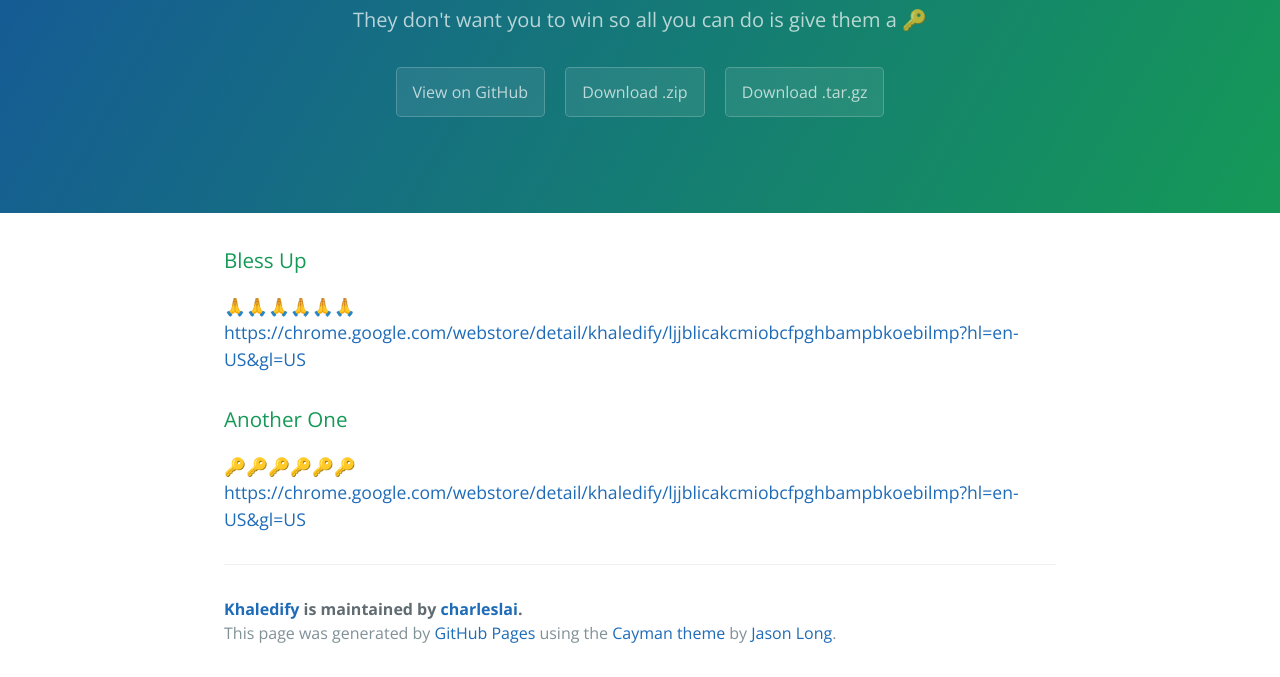
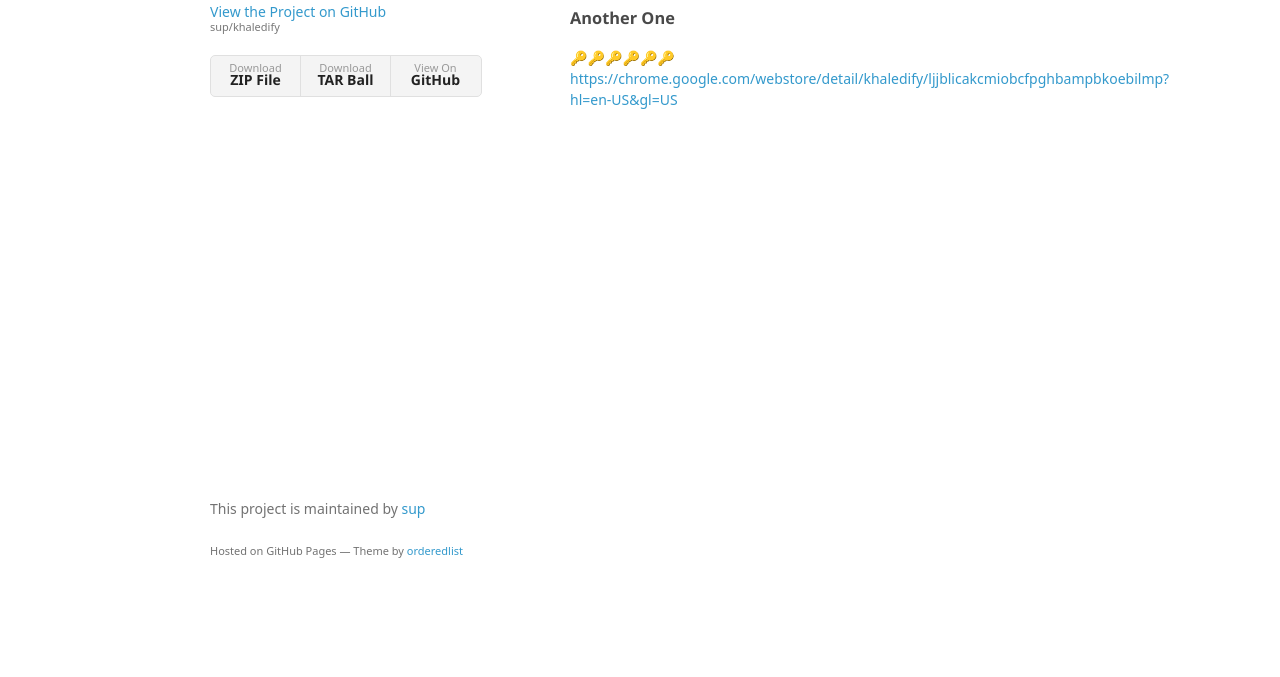
Before and after one commit to sup/khaledify, a plain HTML site: page index.html in a window 1280 px wide. Shown: the part 170-847 px from the top of the page. After the commit the page ends 800 px from the top, so only its background shows below. Drawn offline with nearby package versions, Linux system fonts and the light colour scheme; a web font is replaced by a local one.

Commit message:
Create gh-pages branch via GitHub

```diff
--- a/index.html
+++ b/index.html
@@ -1,53 +1,51 @@
-<!DOCTYPE html>
-<html lang="en-us">
+<!doctype html>
+<html>
   <head>
-    <meta charset="UTF-8">
-    <title>Khaledify by charleslai</title>
-    <meta name="viewport" content="width=device-width, initial-scale=1">
-    <link rel="stylesheet" type="text/css" href="stylesheets/normalize.css" media="screen">
-    <link href='https://fonts.googleapis.com/css?family=Open+Sans:400,700' rel='stylesheet' type='text/css'>
-    <link rel="stylesheet" type="text/css" href="stylesheets/stylesheet.css" media="screen">
-    <link rel="stylesheet" type="text/css" href="stylesheets/github-light.css" media="screen">
+    <meta charset="utf-8">
+    <meta http-equiv="X-UA-Compatible" content="chrome=1">
+    <title>Khaledify by sup</title>
+
+    <link rel="stylesheet" href="stylesheets/styles.css">
+    <link rel="stylesheet" href="stylesheets/github-light.css">
+    <meta name="viewport" content="width=device-width">
+    <!--[if lt IE 9]>
+    <script src="//html5shiv.googlecode.com/svn/trunk/html5.js"></script>
+    <![endif]-->
   </head>
   <body>
-    <section class="page-header">
-      <h1 class="project-name">Khaledify</h1>
-      <h2 class="project-tagline">They don&#39;t want you to win so all you can do is give them a 🔑 </h2>
-      <a href="https://github.com/charleslai/khaledify" class="btn">View on GitHub</a>
-      <a href="https://github.com/charleslai/khaledify/zipball/master" class="btn">Download .zip</a>
-      <a href="https://github.com/charleslai/khaledify/tarball/master" class="btn">Download .tar.gz</a>
-    </section>
+    <div class="wrapper">
+      <header>
+        <h1>Khaledify</h1>
+        <p>They don&#39;t want you to win so all you can do is give them a 🔑 </p>
 
-    <section class="main-content">
-      <h3>
-<a id="bless-up" class="anchor" href="#bless-up" aria-hidden="true"><span class="octicon octicon-link"></span></a>Bless Up</h3>
+        <p class="view"><a href="https://github.com/sup/khaledify">View the Project on GitHub <small>sup/khaledify</small></a></p>
+
+
+        <ul>
+          <li><a href="https://github.com/sup/khaledify/zipball/master">Download <strong>ZIP File</strong></a></li>
+          <li><a href="https://github.com/sup/khaledify/tarball/master">Download <strong>TAR Ball</strong></a></li>
+          <li><a href="https://github.com/sup/khaledify">View On <strong>GitHub</strong></a></li>
+        </ul>
+      </header>
+      <section>
+        <h3>
+<a id="bless-up" class="anchor" href="#bless-up" aria-hidden="true"><span aria-hidden="true" class="octicon octicon-link"></span></a>Bless Up</h3>
 
 <p><g-emoji alias="pray" fallback-src="https://assets-cdn.github.com/images/icons/emoji/unicode/1f64f.png">🙏</g-emoji><g-emoji alias="pray" fallback-src="https://assets-cdn.github.com/images/icons/emoji/unicode/1f64f.png">🙏</g-emoji><g-emoji alias="pray" fallback-src="https://assets-cdn.github.com/images/icons/emoji/unicode/1f64f.png">🙏</g-emoji><g-emoji alias="pray" fallback-src="https://assets-cdn.github.com/images/icons/emoji/unicode/1f64f.png">🙏</g-emoji><g-emoji alias="pray" fallback-src="https://assets-cdn.github.com/images/icons/emoji/unicode/1f64f.png">🙏</g-emoji><g-emoji alias="pray" fallback-src="https://assets-cdn.github.com/images/icons/emoji/unicode/1f64f.png">🙏</g-emoji>
 <a href="https://chrome.google.com/webstore/detail/khaledify/ljjblicakcmiobcfpghbampbkoebilmp?hl=en-US&amp;gl=US">https://chrome.google.com/webstore/detail/khaledify/ljjblicakcmiobcfpghbampbkoebilmp?hl=en-US&amp;gl=US</a></p>
 
 <h3>
-<a id="another-one" class="anchor" href="#another-one" aria-hidden="true"><span class="octicon octicon-link"></span></a>Another One</h3>
+<a id="another-one" class="anchor" href="#another-one" aria-hidden="true"><span aria-hidden="true" class="octicon octicon-link"></span></a>Another One</h3>
 
 <p><g-emoji alias="key" fallback-src="https://assets-cdn.github.com/images/icons/emoji/unicode/1f511.png">🔑</g-emoji><g-emoji alias="key" fallback-src="https://assets-cdn.github.com/images/icons/emoji/unicode/1f511.png">🔑</g-emoji><g-emoji alias="key" fallback-src="https://assets-cdn.github.com/images/icons/emoji/unicode/1f511.png">🔑</g-emoji><g-emoji alias="key" fallback-src="https://assets-cdn.github.com/images/icons/emoji/unicode/1f511.png">🔑</g-emoji><g-emoji alias="key" fallback-src="https://assets-cdn.github.com/images/icons/emoji/unicode/1f511.png">🔑</g-emoji><g-emoji alias="key" fallback-src="https://assets-cdn.github.com/images/icons/emoji/unicode/1f511.png">🔑</g-emoji>
 <a href="https://chrome.google.com/webstore/detail/khaledify/ljjblicakcmiobcfpghbampbkoebilmp?hl=en-US&amp;gl=US">https://chrome.google.com/webstore/detail/khaledify/ljjblicakcmiobcfpghbampbkoebilmp?hl=en-US&amp;gl=US</a></p>
+      </section>
+      <footer>
+        <p>This project is maintained by <a href="https://github.com/sup">sup</a></p>
+        <p><small>Hosted on GitHub Pages &mdash; Theme by <a href="https://github.com/orderedlist">orderedlist</a></small></p>
+      </footer>
+    </div>
+    <script src="javascripts/scale.fix.js"></script>
 
-      <footer class="site-footer">
-        <span class="site-footer-owner"><a href="https://github.com/charleslai/khaledify">Khaledify</a> is maintained by <a href="https://github.com/charleslai">charleslai</a>.</span>
-
-        <span class="site-footer-credits">This page was generated by <a href="https://pages.github.com">GitHub Pages</a> using the <a href="https://github.com/jasonlong/cayman-theme">Cayman theme</a> by <a href="https://twitter.com/jasonlong">Jason Long</a>.</span>
-      </footer>
-
-    </section>
-
-  <script>
-    (function(i,s,o,g,r,a,m){i['GoogleAnalyticsObject']=r;i[r]=i[r]||function(){
-    (i[r].q=i[r].q||[]).push(arguments)},i[r].l=1*new Date();a=s.createElement(o),
-    m=s.getElementsByTagName(o)[0];a.async=1;a.src=g;m.parentNode.insertBefore(a,m)
-    })(window,document,'script','//www.google-analytics.com/analytics.js','ga');
-
-    ga('create', 'UA-71930053-2', 'auto');
-    ga('send', 'pageview');
-
-  </script>
   </body>
 </html>
--- /dev/null
+++ b/javascripts/scale.fix.js
@@ -0,0 +1,17 @@
+var metas = document.getElementsByTagName('meta');
+var i;
+if (navigator.userAgent.match(/iPhone/i)) {
+  for (i=0; i<metas.length; i++) {
+    if (metas[i].name == "viewport") {
+      metas[i].content = "width=device-width, minimum-scale=1.0, maximum-scale=1.0";
+    }
+  }
+  document.addEventListener("gesturestart", gestureStart, false);
+}
+function gestureStart() {
+  for (i=0; i<metas.length; i++) {
+    if (metas[i].name == "viewport") {
+      metas[i].content = "width=device-width, minimum-scale=0.25, maximum-scale=1.6";
+    }
+  }
+}
--- /dev/null
+++ b/stylesheets/styles.css
@@ -0,0 +1,324 @@
+@font-face {
+  font-family: 'Noto Sans';
+  font-weight: 400;
+  font-style: normal;
+  src: url('../fonts/Noto-Sans-regular/Noto-Sans-regular.eot');
+  src: url('../fonts/Noto-Sans-regular/Noto-Sans-regular.eot?#iefix') format('embedded-opentype'),
+       local('Noto Sans'),
+       local('Noto-Sans-regular'),
+       url('../fonts/Noto-Sans-regular/Noto-Sans-regular.woff2') format('woff2'),
+       url('../fonts/Noto-Sans-regular/Noto-Sans-regular.woff') format('woff'),
+       url('../fonts/Noto-Sans-regular/Noto-Sans-regular.ttf') format('truetype'),
+       url('../fonts/Noto-Sans-regular/Noto-Sans-regular.svg#NotoSans') format('svg');
+}
+
+@font-face {
+  font-family: 'Noto Sans';
+  font-weight: 700;
+  font-style: normal;
+  src: url('../fonts/Noto-Sans-700/Noto-Sans-700.eot');
+  src: url('../fonts/Noto-Sans-700/Noto-Sans-700.eot?#iefix') format('embedded-opentype'),
+       local('Noto Sans Bold'),
+       local('Noto-Sans-700'),
+       url('../fonts/Noto-Sans-700/Noto-Sans-700.woff2') format('woff2'),
+       url('../fonts/Noto-Sans-700/Noto-Sans-700.woff') format('woff'),
+       url('../fonts/Noto-Sans-700/Noto-Sans-700.ttf') format('truetype'),
+       url('../fonts/Noto-Sans-700/Noto-Sans-700.svg#NotoSans') format('svg');
+}
+
+@font-face {
+  font-family: 'Noto Sans';
+  font-weight: 400;
+  font-style: italic;
+  src: url('../fonts/Noto-Sans-italic/Noto-Sans-italic.eot');
+  src: url('../fonts/Noto-Sans-italic/Noto-Sans-italic.eot?#iefix') format('embedded-opentype'),
+       local('Noto Sans Italic'),
+       local('Noto-Sans-italic'),
+       url('../fonts/Noto-Sans-italic/Noto-Sans-italic.woff2') format('woff2'),
+       url('../fonts/Noto-Sans-italic/Noto-Sans-italic.woff') format('woff'),
+       url('../fonts/Noto-Sans-italic/Noto-Sans-italic.ttf') format('truetype'),
+       url('../fonts/Noto-Sans-italic/Noto-Sans-italic.svg#NotoSans') format('svg');
+}
+
+@font-face {
+  font-family: 'Noto Sans';
+  font-weight: 700;
+  font-style: italic;
+  src: url('../fonts/Noto-Sans-700italic/Noto-Sans-700italic.eot');
+  src: url('../fonts/Noto-Sans-700italic/Noto-Sans-700italic.eot?#iefix') format('embedded-opentype'),
+       local('Noto Sans Bold Italic'),
+       local('Noto-Sans-700italic'),
+       url('../fonts/Noto-Sans-700italic/Noto-Sans-700italic.woff2') format('woff2'),
+       url('../fonts/Noto-Sans-700italic/Noto-Sans-700italic.woff') format('woff'),
+       url('../fonts/Noto-Sans-700italic/Noto-Sans-700italic.ttf') format('truetype'),
+       url('../fonts/Noto-Sans-700italic/Noto-Sans-700italic.svg#NotoSans') format('svg');
+}
+
+body {
+  background-color: #fff;
+  padding:50px;
+  font: 14px/1.5 "Noto Sans", "Helvetica Neue", Helvetica, Arial, sans-serif;
+  color:#727272;
+  font-weight:400;
+}
+
+h1, h2, h3, h4, h5, h6 {
+  color:#222;
+  margin:0 0 20px;
+}
+
+p, ul, ol, table, pre, dl {
+  margin:0 0 20px;
+}
+
+h1, h2, h3 {
+  line-height:1.1;
+}
+
+h1 {
+  font-size:28px;
+}
+
+h2 {
+  color:#393939;
+}
+
+h3, h4, h5, h6 {
+  color:#494949;
+}
+
+a {
+  color:#39c;
+  text-decoration:none;
+}
+
+a:hover {
+  color:#069;
+}
+
+a small {
+  font-size:11px;
+  color:#777;
+  margin-top:-0.3em;
+  display:block;
+}
+
+a:hover small {
+  color:#777;
+}
+
+.wrapper {
+  width:860px;
+  margin:0 auto;
+}
+
+blockquote {
+  border-left:1px solid #e5e5e5;
+  margin:0;
+  padding:0 0 0 20px;
+  font-style:italic;
+}
+
+code, pre {
+  font-family:Monaco, Bitstream Vera Sans Mono, Lucida Console, Terminal, Consolas, Liberation Mono, DejaVu Sans Mono, Courier New, monospace;
+  color:#333;
+  font-size:12px;
+}
+
+pre {
+  padding:8px 15px;
+  background: #f8f8f8;
+  border-radius:5px;
+  border:1px solid #e5e5e5;
+  overflow-x: auto;
+}
+
+table {
+  width:100%;
+  border-collapse:collapse;
+}
+
+th, td {
+  text-align:left;
+  padding:5px 10px;
+  border-bottom:1px solid #e5e5e5;
+}
+
+dt {
+  color:#444;
+  font-weight:700;
+}
+
+th {
+  color:#444;
+}
+
+img {
+  max-width:100%;
+}
+
+header {
+  width:270px;
+  float:left;
+  position:fixed;
+  -webkit-font-smoothing:subpixel-antialiased;
+}
+
+header ul {
+  list-style:none;
+  height:40px;
+  padding:0;
+  background: #f4f4f4;
+  border-radius:5px;
+  border:1px solid #e0e0e0;
+  width:270px;
+}
+
+header li {
+  width:89px;
+  float:left;
+  border-right:1px solid #e0e0e0;
+  height:40px;
+}
+
+header li:first-child a {
+  border-radius:5px 0 0 5px;
+}
+
+header li:last-child a {
+  border-radius:0 5px 5px 0;
+}
+
+header ul a {
+  line-height:1;
+  font-size:11px;
+  color:#999;
+  display:block;
+  text-align:center;
+  padding-top:6px;
+  height:34px;
+}
+
+header ul a:hover {
+  color:#999;
+}
+
+header ul a:active {
+  background-color:#f0f0f0;
+}
+
+strong {
+  color:#222;
+  font-weight:700;
+}
+
+header ul li + li + li {
+  border-right:none;
+  width:89px;
+}
+
+header ul a strong {
+  font-size:14px;
+  display:block;
+  color:#222;
+}
+
+section {
+  width:500px;
+  float:right;
+  padding-bottom:50px;
+}
+
+small {
+  font-size:11px;
+}
+
+hr {
+  border:0;
+  background:#e5e5e5;
+  height:1px;
+  margin:0 0 20px;
+}
+
+footer {
+  width:270px;
+  float:left;
+  position:fixed;
+  bottom:50px;
+  -webkit-font-smoothing:subpixel-antialiased;
+}
+
+@media print, screen and (max-width: 960px) {
+
+  div.wrapper {
+    width:auto;
+    margin:0;
+  }
+
+  header, section, footer {
+    float:none;
+    position:static;
+    width:auto;
+  }
+
+  header {
+    padding-right:320px;
+  }
+
+  section {
+    border:1px solid #e5e5e5;
+    border-width:1px 0;
+    padding:20px 0;
+    margin:0 0 20px;
+  }
+
+  header a small {
+    display:inline;
+  }
+
+  header ul {
+    position:absolute;
+    right:50px;
+    top:52px;
+  }
+}
+
+@media print, screen and (max-width: 720px) {
+  body {
+    word-wrap:break-word;
+  }
+
+  header {
+    padding:0;
+  }
+
+  header ul, header p.view {
+    position:static;
+  }
+
+  pre, code {
+    word-wrap:normal;
+  }
+}
+
+@media print, screen and (max-width: 480px) {
+  body {
+    padding:15px;
+  }
+
+  header ul {
+    width:99%;
+  }
+
+  header li, header ul li + li + li {
+    width:33%;
+  }
+}
+
+@media print {
+  body {
+    padding:0.4in;
+    font-size:12pt;
+    color:#444;
+  }
+}
```
Also changed, not shown: params.json (+7 -1 lines), stylesheets/github-light.css (+18 -10 lines).
